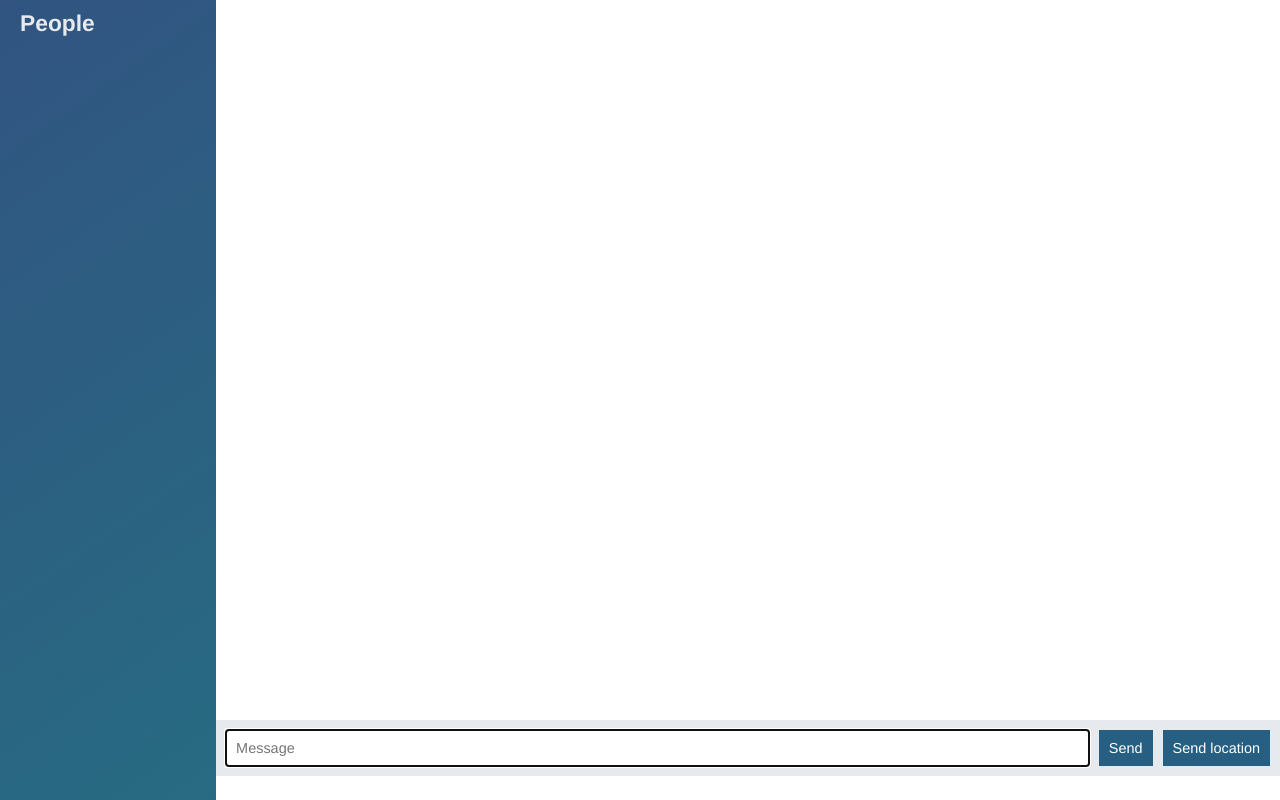
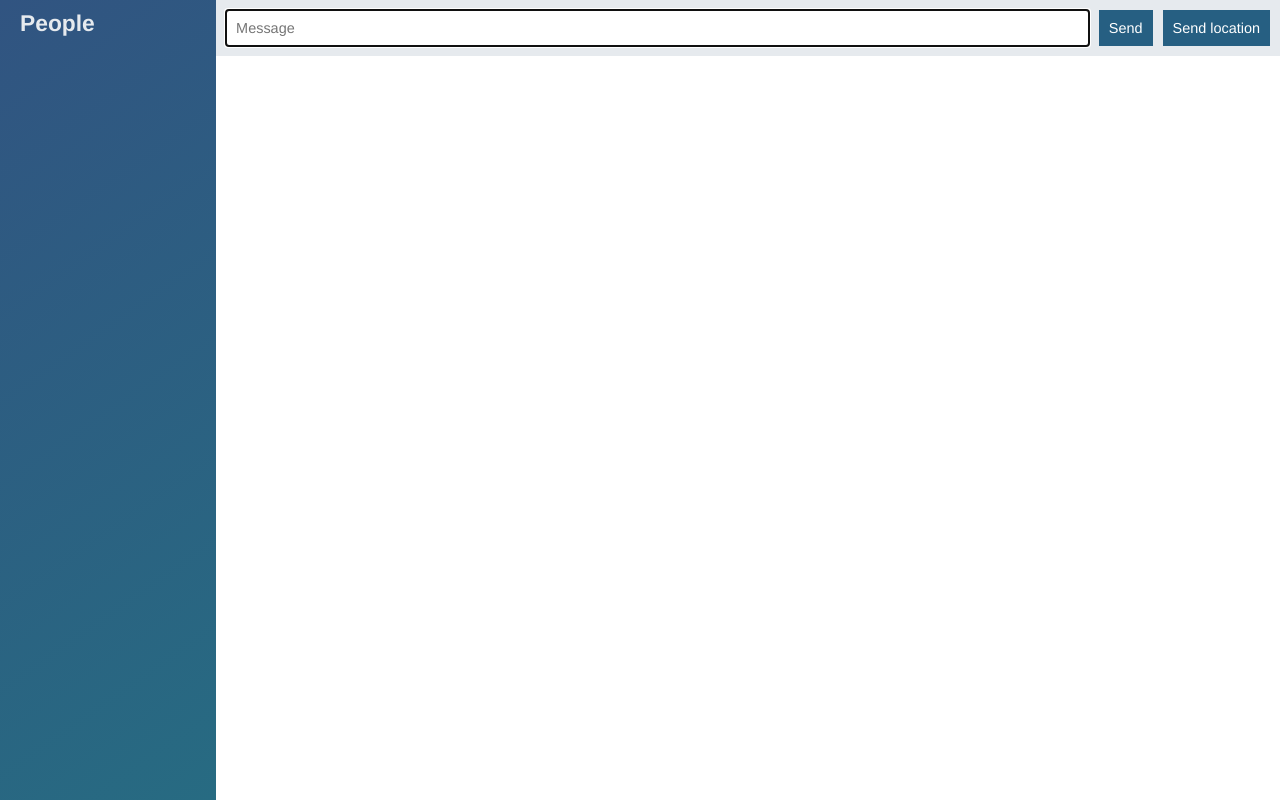
Before and after one commit to eaviran1/node-course2-chat-app, a website: page public/index.html in a window 1280 px wide. Drawn offline with nearby package versions, Linux system fonts and the light colour scheme; no server answers.

Commit message:
Undo footer

```diff
--- a/public/index.html
+++ b/public/index.html
@@ -17,7 +17,7 @@
 
 		<ol id="messages" class="chat__mesaages"></ol>
 
-		<div class="chat__footer" style="margin-top: 90vh" >
+		<div class="chat__footer"  >
 			<form id="message-form">
 				<input name="message" type="text" placeholder="Message" autofocus autocomplete="off">
 				<button>Send</button>
```
